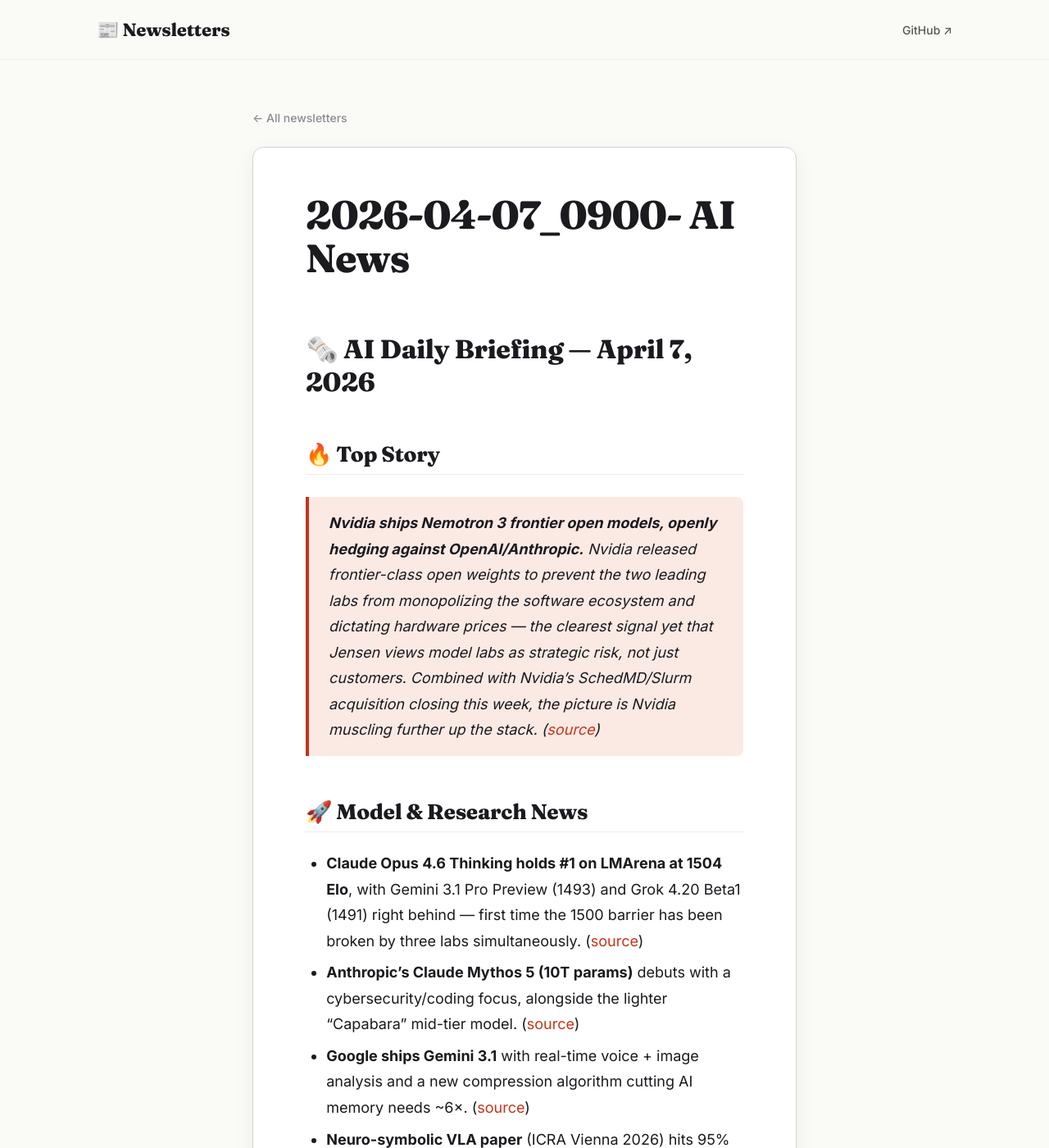
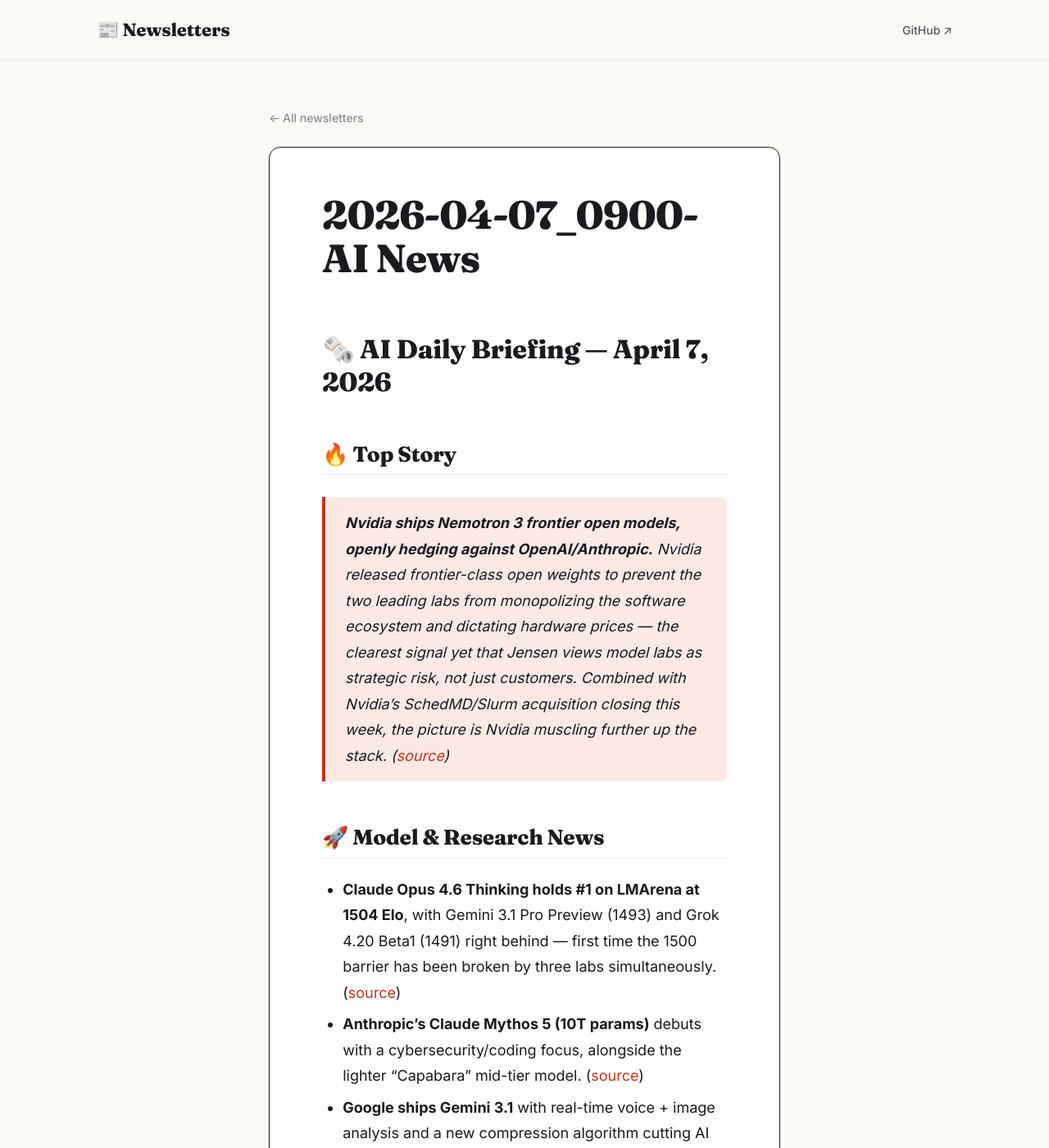
Before and after one commit to adeturckheim/newsletters, a Jekyll site: the page built from news/ai/2026-04-07_0900- AI News.md, in a window 1280 px wide and 1400 px high. Shown: the whole window at 82% size. Built offline with Jekyll 4.4.1, drawn with Linux system fonts in a browser that asks for light colours.

Commit message:
Tighter reading width and solid border
Co-Authored-By: Claude Opus 4.6 (1M context) <noreply@anthropic.com>

```diff
--- a/assets/css/style.css
+++ b/assets/css/style.css
@@ -51,7 +51,7 @@ a:hover { text-decoration: underline; }
   padding: 0 28px;
 }
 .container--reading {
-  max-width: 720px;
+  max-width: 680px;
 }
 
 /* ---------- Header ---------- */
@@ -204,13 +204,12 @@ a:hover { text-decoration: underline; }
 }
 .post-card {
   background: var(--bg-card);
-  border: 1px solid #d4d4d4;
+  border: 1px solid #1a1a1f;
   border-radius: var(--radius);
-  box-shadow: var(--shadow);
   padding: 56px 64px;
 }
 @media (prefers-color-scheme: dark) {
-  .post-card { border-color: #3a3a44; }
+  .post-card { border-color: #ececec; }
 }
 @media (max-width: 600px) {
   .post-card { padding: 32px 24px; }
```
